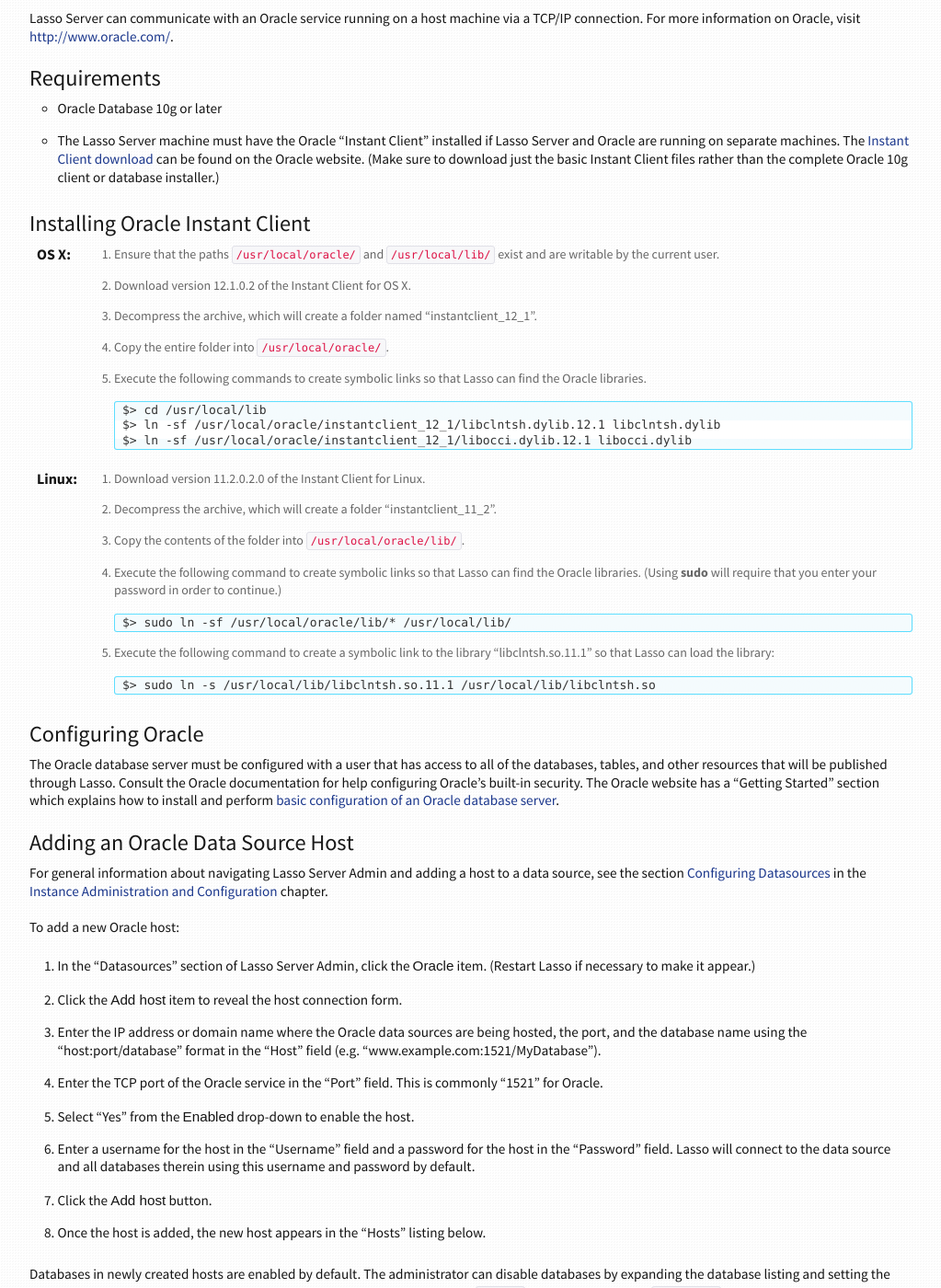
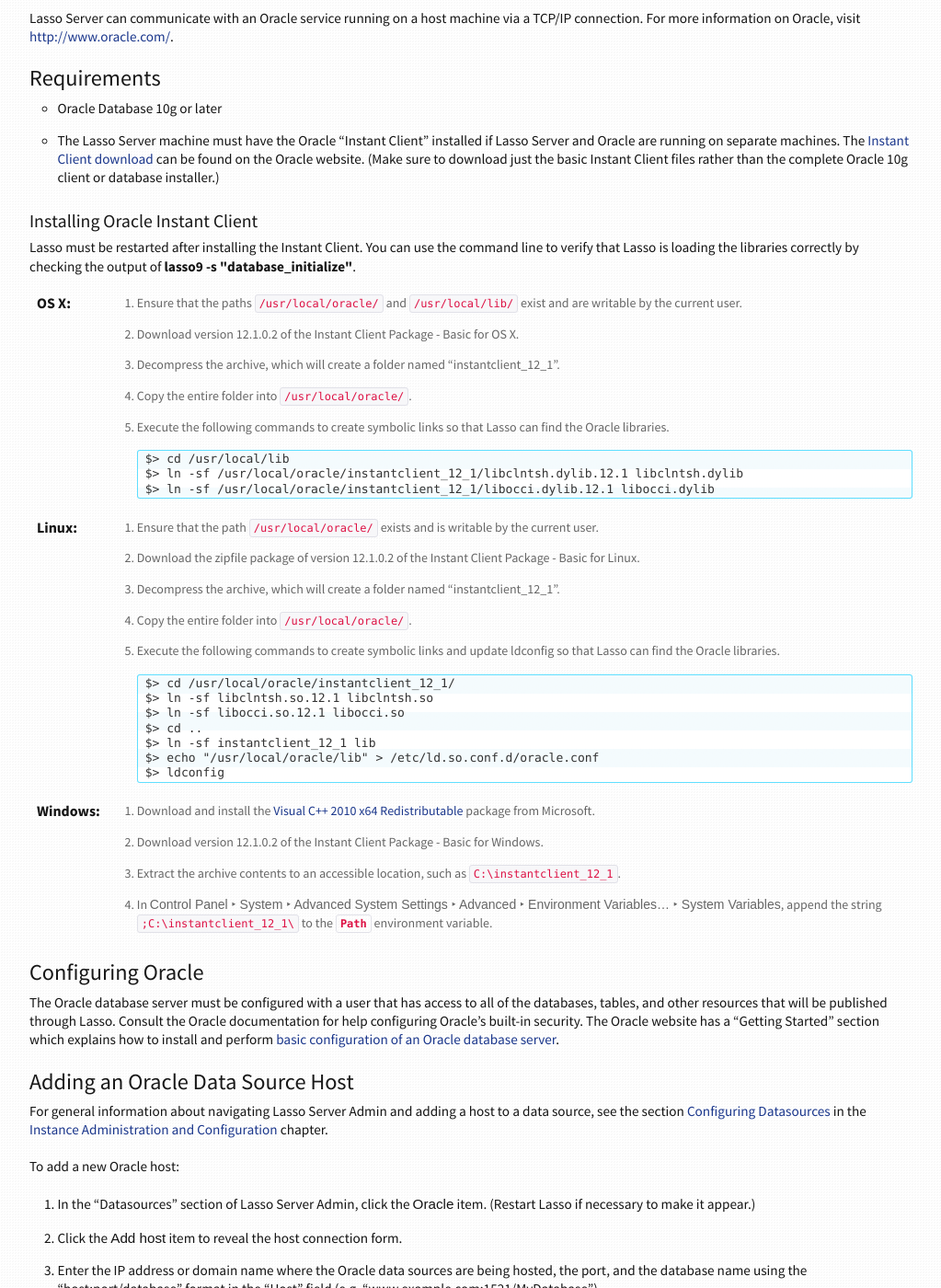
Before and after one commit to LassoSoft/LassoGuide, a Sphinx documentation site: the page built from source/server/datasource-setup.rst, in a window 1280 px wide and 1400 px high, scrolled down 6352 px. Shown: the whole window at 92% size, without its empty margins (128-1151 px from the left). Built offline with Sphinx 7.4.7, drawn with Linux system fonts in a browser that asks for light colours; cross-references to code outside the pages are shown as plain code; some of the changed text lies outside the part shown.

Commit message:
update Oracle steps for Linux & Windows

```diff
--- a/source/server/datasource-setup.rst
+++ b/source/server/datasource-setup.rst
@@ -293,7 +293,8 @@
    with no conflicts. This is port 3306 by default.
 -  MySQL access privileges must be properly assigned for the machine running
    Lasso Server to be allowed to authenticate.
--  The Lasso Server machine must have the MySQL client libraries installed.
+-  The MySQL client libraries are included with the connector, or automatically
+   installed by the package manager.
 
 
 Configuring MySQL Server
@@ -445,12 +446,16 @@
 
 
 Installing Oracle Instant Client
---------------------------------
+^^^^^^^^^^^^^^^^^^^^^^^^^^^^^^^^
+
+Lasso must be restarted after installing the Instant Client. You can use the
+command line to verify that Lasso is loading the libraries correctly by checking
+the output of :command:`lasso9 -s "database_initialize"`.
 
 :OS X:
    #. Ensure that the paths :file:`/usr/local/oracle/` and
       :file:`/usr/local/lib/` exist and are writable by the current user.
-   #. Download version 12.1.0.2 of the Instant Client for OS X.
+   #. Download version 12.1.0.2 of the Instant Client Package - Basic for OS X.
    #. Decompress the archive, which will create a folder named
       "instantclient_12_1".
    #. Copy the entire folder into :file:`/usr/local/oracle/`.
@@ -464,23 +469,37 @@
          $> ln -sf /usr/local/oracle/instantclient_12_1/libocci.dylib.12.1 libocci.dylib
 
 :Linux:
-   #. Download version 11.2.0.2.0 of the Instant Client for Linux.
-   #. Decompress the archive, which will create a folder "instantclient_11_2".
-   #. Copy the contents of the folder into :file:`/usr/local/oracle/lib/`.
-   #. Execute the following command to create symbolic links so that Lasso can
-      find the Oracle libraries. (Using :command:`sudo` will require that you
-      enter your password in order to continue.)
+   #. Ensure that the path :file:`/usr/local/oracle/` exists and is writable by
+      the current user.
+   #. Download the zipfile package of version 12.1.0.2 of the Instant Client
+      Package - Basic for Linux.
+   #. Decompress the archive, which will create a folder named
+      "instantclient_12_1".
+   #. Copy the entire folder into :file:`/usr/local/oracle/`.
+   #. Execute the following commands to create symbolic links and update
+      ldconfig so that Lasso can find the Oracle libraries.
 
       .. code-block:: none
 
-         $> sudo ln -sf /usr/local/oracle/lib/* /usr/local/lib/
+         $> cd /usr/local/oracle/instantclient_12_1/
+         $> ln -sf libclntsh.so.12.1 libclntsh.so
+         $> ln -sf libocci.so.12.1 libocci.so
+         $> cd ..
+         $> ln -sf instantclient_12_1 lib
+         $> echo "/usr/local/oracle/lib" > /etc/ld.so.conf.d/oracle.conf
+         $> ldconfig
 
-   #. Execute the following command to create a symbolic link to the library
-      "libclntsh.so.11.1" so that Lasso can load the library:
-
-      .. code-block:: none
-
-         $> sudo ln -s /usr/local/lib/libclntsh.so.11.1 /usr/local/lib/libclntsh.so
+:Windows:
+   #. Download and install the `Visual C++ 2010 x64 Redistributable`_ package
+      from Microsoft.
+   #. Download version 12.1.0.2 of the Instant Client Package - Basic for
+      Windows.
+   #. Extract the archive contents to an accessible location, such as
+      :file:`C:\\instantclient_12_1`.
+   #. In :menuselection:`Control Panel --> System --> Advanced System Settings
+      --> Advanced --> Environment Variables... --> System Variables`, append
+      the string ``;C:\instantclient_12_1\`` to the :envvar:`Path` environment
+      variable.
 
 
 Configuring Oracle
@@ -969,6 +988,7 @@
 the ``-database`` parameter.
 
 .. _Instant Client download: http://www.oracle.com/technetwork/database/features/instant-client/index-097480.html
+.. _Visual C++ 2010 x64 Redistributable: https://www.microsoft.com/en-us/download/details.aspx?id=26999
 .. _basic configuration of an Oracle database server: http://www.oracle.com/pls/db111/portal.portal_db
 .. _PostgreSQL documentation: http://www.postgresql.org/docs/manuals/
 .. _SQL Server documentation: http://www.microsoft.com/en-us/sqlserver/learning-center/resources.aspx
```
